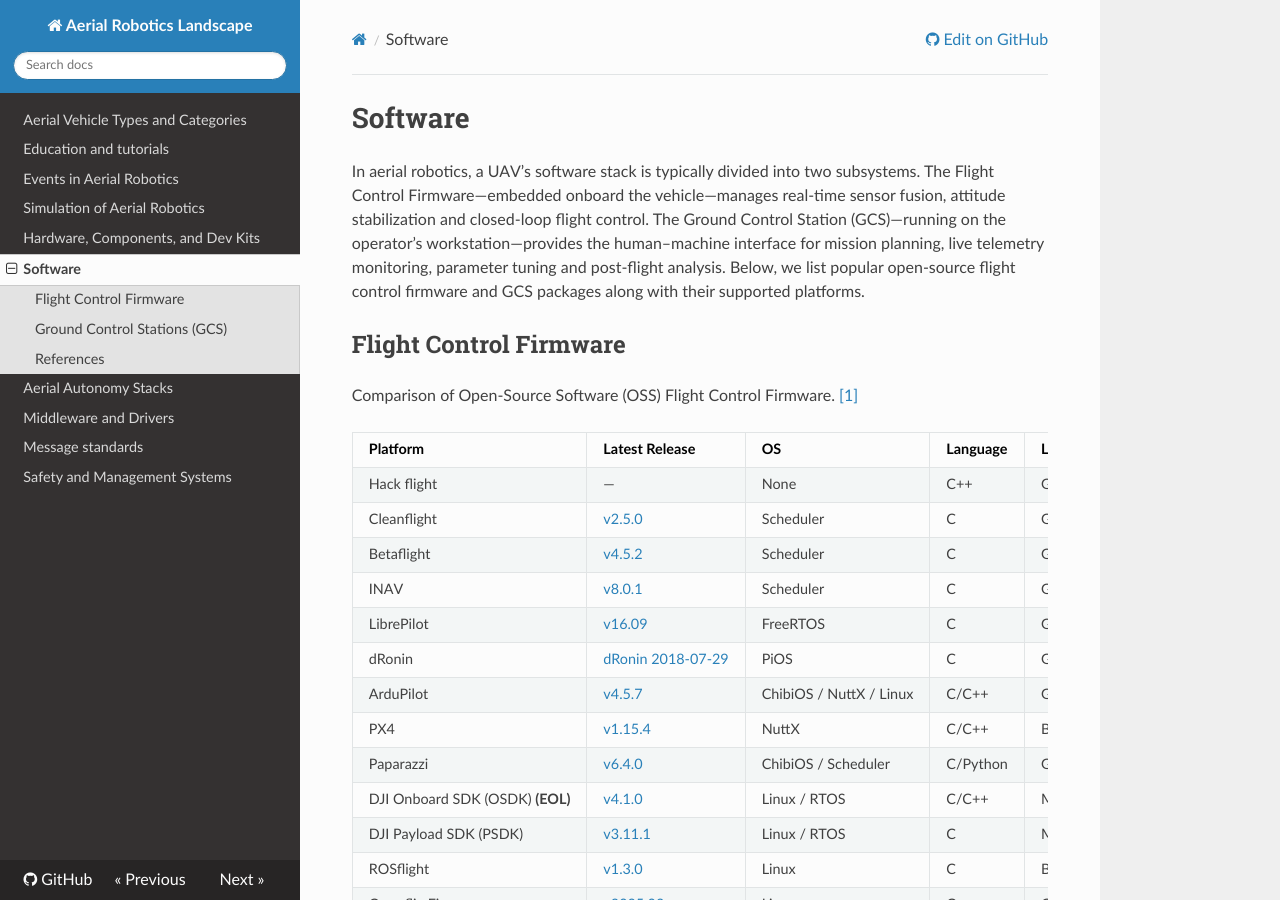
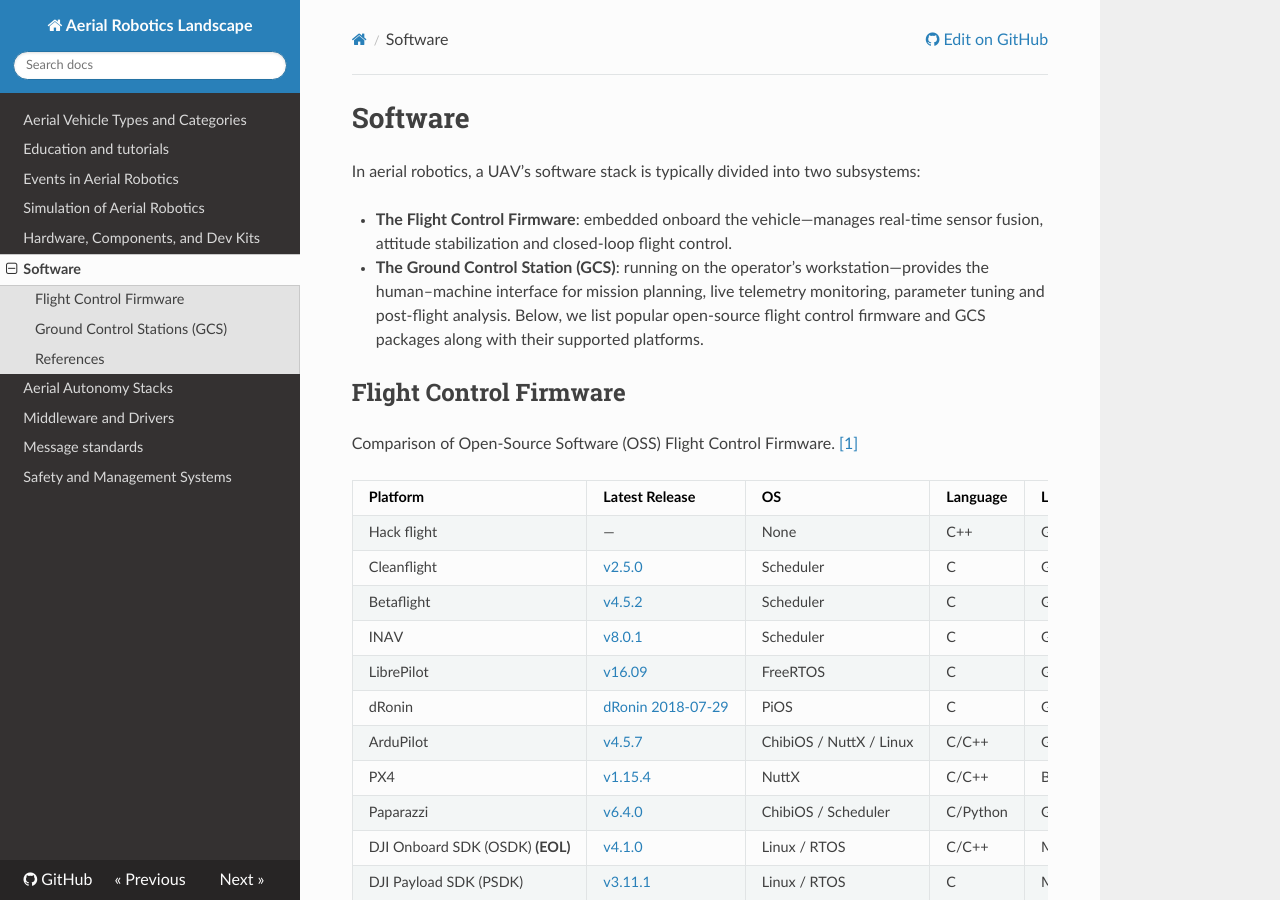
Before and after one commit to ROS-Aerial/aerial_robotic_landscape, an MkDocs documentation site: the page built from docs/software.md, in a window 1280 px wide and 900 px high. Built offline with MkDocs 1.6.1, drawn with Linux system fonts in a browser that asks for light colours; nearby versions of some CDN libraries.

```diff
--- a/docs/software.md
+++ b/docs/software.md
@@ -1,6 +1,9 @@
 # Software
 
-In aerial robotics, a UAV’s software stack is typically divided into two subsystems. The Flight Control Firmware—embedded onboard the vehicle—manages real-time sensor fusion, attitude stabilization and closed-loop flight control. The Ground Control Station (GCS)—running on the operator’s workstation—provides the human–machine interface for mission planning, live telemetry monitoring, parameter tuning and post-flight analysis. Below, we list popular open-source flight control firmware and GCS packages along with their supported platforms.
+In aerial robotics, a UAV’s software stack is typically divided into two subsystems:
+
+* **The Flight Control Firmware**: embedded onboard the vehicle—manages real-time sensor fusion, attitude stabilization and closed-loop flight control.
+* **The Ground Control Station (GCS)**: running on the operator’s workstation—provides the human–machine interface for mission planning, live telemetry monitoring, parameter tuning and post-flight analysis. Below, we list popular open-source flight control firmware and GCS packages along with their supported platforms.
 
 ## Flight Control Firmware
 
```
